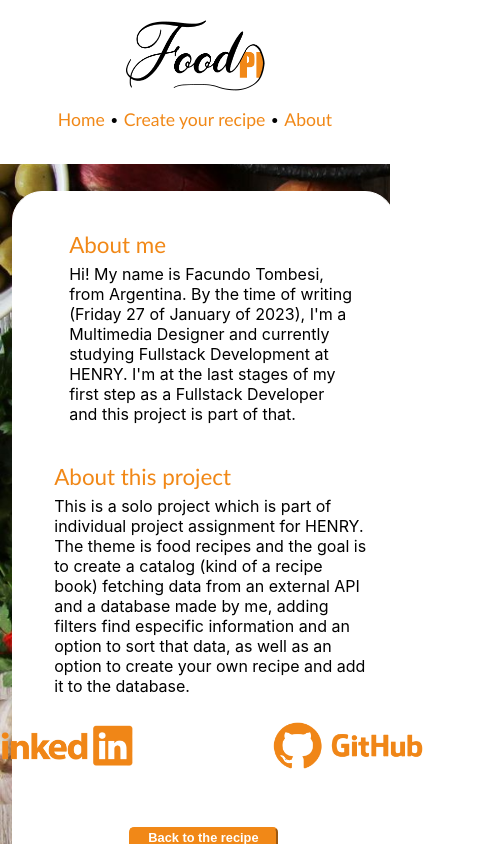
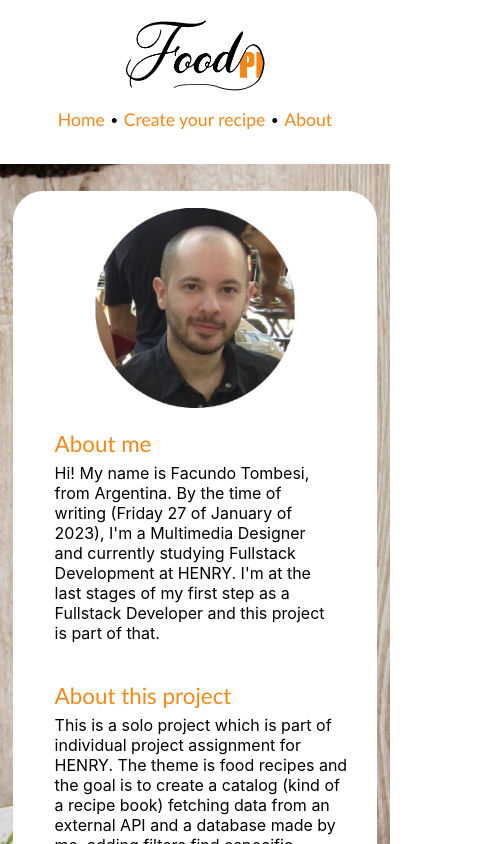
Before and after one commit to FacuTombesi/PI-Food, a React (Create React App) app in the folder client/: page /about in a window 390 px wide. Shown: the top 844 px of the page, 493 px wide, since content can reach past the window. Built offline with nearby package versions, Linux system fonts and the light colour scheme.

Commit message:
responsive fix

```diff
--- a/client/src/components/About.jsx
+++ b/client/src/components/About.jsx
@@ -20,7 +20,7 @@ const About = (props) => {
 
             <AboutCont>
                 <AboutMe>
-                    <Img src={myPhoto} alt="That's me!" width="200px" />
+                    <img src={myPhoto} alt="That's me!" width="200px" />
                     <AboutMeInfo>
                         <AboutTitles> About me </AboutTitles>
                         <p> Hi! My name is Facundo Tombesi, from Argentina. By the time of writing (Friday 27 of January of 2023), I'm a Multimedia Designer and currently studying Fullstack
@@ -68,13 +68,7 @@ const AboutPage = styled.div `
 
     @media only screen and (max-width: 600px) {
         flex-direction: column;
-    }
-`
-
-const Img = styled.img `
-    @media only screen and (max-width: 600px) {
-        visibility: hidden;
-        position: absolute;
+        align-items: center;
     }
 `
 
@@ -108,7 +102,7 @@ const AboutMe = styled.div `
     margin-inline: 5% 5%;
 
     @media only screen and (max-width: 600px) {
-        flex-direction: row;
+        flex-direction: column;
     }
 `
 
@@ -127,7 +121,7 @@ const AboutMeInfo = styled.div `
     margin-left: 5%;
 
     @media only screen and (max-width: 600px) {
-        margin-left: 5%;
+        margin-left: 0px;
     }
 `
 
@@ -158,8 +152,8 @@ const AboutCont = styled.div `
     padding-inline: 25px 25px;
 
     @media only screen and (max-width: 600px) {
-        width: 85%;
-        margin-left: 3%;
+        width: 80%;
+        margin-left: 0;
         margin-bottom: 5%;
     }
 `
@@ -177,6 +171,10 @@ const ExtLink = styled.div `
     flex-direction: row;
     align-items: center;
     margin-bottom: 8%;
+
+    @media only screen and (max-width: 600px) {
+        flex-direction: column;
+    }
 `
 
 const ExtLinkCont = styled.div `
@@ -184,6 +182,7 @@ const ExtLinkCont = styled.div `
 
     @media only screen and (max-width: 600px) {
         padding-inline: 70px;
+        margin: 10px 0px;
     }
 `
 
--- a/client/src/components/Home.jsx
+++ b/client/src/components/Home.jsx
@@ -71,6 +71,7 @@ const Home = (props) => {
           <SearchBar/>
           <div className={styles.filtersCont}>
             {/* SORTS */}
+            <div className={styles.filterType}>
               <span className={styles.filtersNames}> Sort by: </span>
               <select id="filter1" className={styles.filter1} onChange={(e) => {handlerSort(e)}}>
                 <option value="NoSort"> No order </option>
@@ -79,7 +80,9 @@ const Home = (props) => {
                 <option value="ScoreAsc"> Lowest Health Score </option>
                 <option value="ScoreDesc"> Highest Health Score </option>
               </select>
+            </div>
             {/* FILTERS */}
+            <div className={styles.filterType}>
               <span className={styles.filtersNames}> Diet type: </span>
               <select id="filter2" className={styles.filter2} onChange={(e) => {handlerFilterByDiet(e)}}>
                 <option value="All"> All diets </option>
@@ -94,11 +97,14 @@ const Home = (props) => {
                 <option value="fodmap friendly"> Low FODMAP </option>
                 <option value="whole 30"> Whole 30 </option>
               </select>
+            </div>
+            <div className={styles.filterType}>
               <span className={styles.filtersNames}> Display: </span>
               <select id="filter3" className={styles.filter3} onChange={(e) => {handlerFilterMyRecipes(e)}}>
                 <option value="All"> All recipes </option>
                 <option value="Created"> My recipes </option>
               </select>
+            </div>
           </div>
           {/* BOTÓN PARA RESETEAR FILTROS */}
           <button className={styles.getAllBtn} onClick={resetFilters}> Reset filters </button>
--- a/client/src/components/Home.module.css
+++ b/client/src/components/Home.module.css
@@ -26,6 +26,12 @@
 }
 
 .filtersCont {
+    display: flex;
+    flex-direction: column;
+    align-items: center;
+}
+
+.filterType {
     display: flex;
     flex-direction: column;
     align-items: center;
@@ -71,7 +77,6 @@
     flex-direction: column;
     justify-content: center;
     flex-wrap: wrap;
-    right: 0px;
     width: 70%;
     height: 100%;
 }
@@ -130,7 +135,7 @@
         width: 100%;
         height: auto;
         border-radius: 0px;
-        margin-top: 2%;
+        margin-top: 5%;
     }
 
     .searchFilter {
@@ -141,6 +146,10 @@
     .filtersCont {
         flex-direction: row;
         justify-content: center;
+    }
+
+    .filterType {
+        display: column;
     }
 
     .filter1, .filter2, .filter3 {
@@ -154,12 +163,12 @@
         padding: 2% 4%;
     }
 
-    .recipes {
-        padding: 5px;
+    .rContainer {
+        width: 100%;
     }
 
     .lContainer, .eContainer {
-        margin: 10%;
+        margin: 5%;
     }
 
     .loaderGif {
--- a/client/src/components/Paginado.jsx
+++ b/client/src/components/Paginado.jsx
@@ -52,11 +52,16 @@ const PagContainer = styled.div`
     display: flex;
     flex-direction: row;
     margin-left: 22%;
+
+    @media only screen and (max-width: 600px) {
+        margin-left: 14%;
+    }
 `
 
 const PageList = styled.ul`
     display: flex;
     flex-direction: row;
+    flex-wrap: wrap;
     align-items: center;
     justify-content: space-around;
     width: 60%;
@@ -71,8 +76,6 @@ const PageNum = styled.li`
 const PageBtn = styled.button`
     background-color: ${(props) => (props.active ? "#F1E217" : "#F18817")};
     color: ${(props) => (props.active ? "#000000" : "#ffffff")};
-    /* background-color: #F18817;
-    border: 1px solid #F18817; */
     border-radius: 2px;
     font-family: 'Gill Sans', 'Gill Sans MT', Calibri, 'Trebuchet MS', sans-serif;
     font-size: 100%;
--- a/client/src/components/RecipeCard.jsx
+++ b/client/src/components/RecipeCard.jsx
@@ -40,8 +40,14 @@ const RecipeContainer = styled.div`
     border-radius: 10px;
     background-color: white;
     transition: transform 0.2s ease-in-out;
+
     &:hover {
         transform: scale(1.1);
+    }
+
+    @media only screen and (max-width: 600px) {
+        margin: 10px;
+        height: auto;
     }
 `
 
@@ -65,6 +71,7 @@ const RecipeName = styled.h1`
     font-size: 110%;
     font-weight: 500;
     text-align: center;
+
     &:hover {
         color: black;
     }
```
Lines whose indentation alone changed are shown as unchanged.
